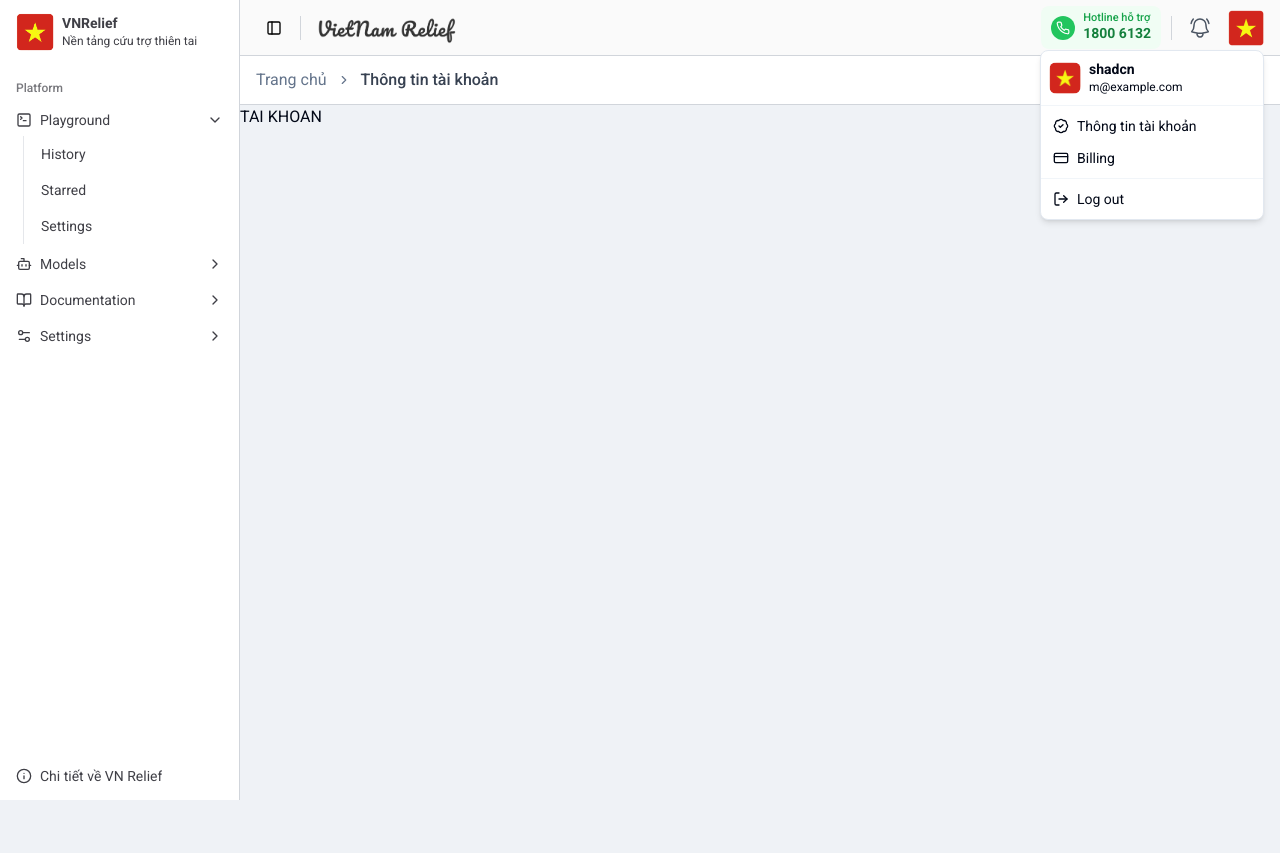
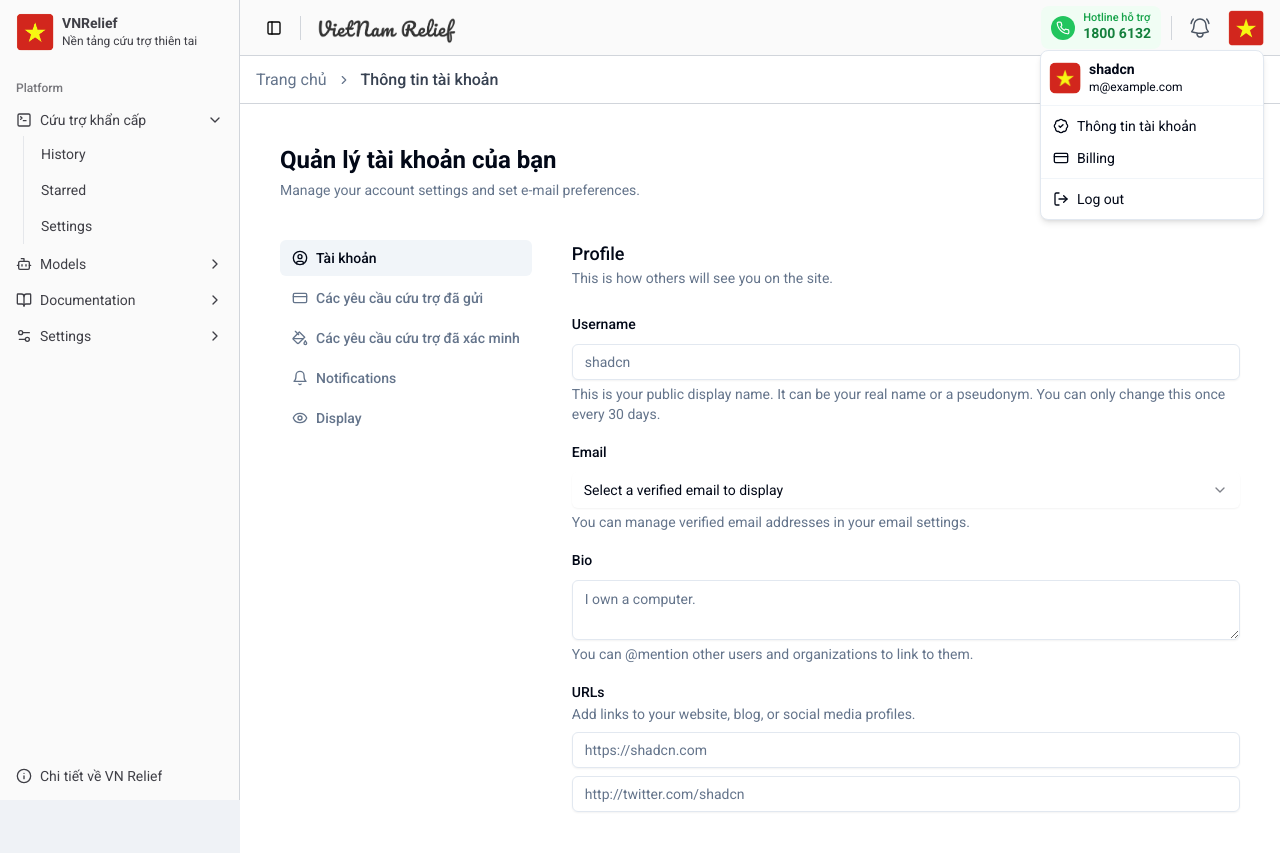
Before and after one commit to duchaunee/vn-relief-cms, a Next.js app: page /tai-khoan in a window 1280 px wide. Both pictures are taken after a click on the element 1246 px from the left and 27 px from the top of the page. Before the commit the page ends 800 px from the top, so only its background shows below. Built offline with nearby package versions, Linux system fonts and the light colour scheme.

Commit message:
pending profile, done ui, retest

```diff
--- a/app/(main-layout)/tai-khoan/page.tsx
+++ b/app/(main-layout)/tai-khoan/page.tsx
@@ -1,3 +1,132 @@
-export default function Dashboard() {
-  return <div className="">TAI KHOAN</div>;
+import { Input } from "@/components/ui/input";
+import {
+  Select,
+  SelectContent,
+  SelectItem,
+  SelectTrigger,
+  SelectValue,
+} from "@/components/ui/select";
+import { Textarea } from "@/components/ui/textarea";
+import { CircleUser, CreditCard, Eye, PaintBucket, Bell } from "lucide-react";
+import Link from "next/link";
+
+export default function SettingsPage() {
+  return (
+    <div className="w-full h-full p-10 bg-white">
+      <div className="space-y-1">
+        <h1 className="text-2xl font-semibold">Quản lý tài khoản của bạn</h1>
+        <p className="text-sm text-muted-foreground">
+          Manage your account settings and set e-mail preferences.
+        </p>
+      </div>
+      <div className="flex gap-10 pt-10">
+        <aside className="w-fit">
+          <nav className="flex flex-col space-y-1">
+            <Link
+              href="#"
+              className="flex items-center gap-2 rounded-md bg-muted px-3 py-2 text-sm font-medium"
+            >
+              <CircleUser className="h-4 w-4" />
+              Tài khoản
+            </Link>
+            <Link
+              href="#"
+              className="flex items-center gap-2 rounded-md px-3 py-2 text-sm font-medium text-muted-foreground hover:bg-muted"
+            >
+              <CreditCard className="h-4 w-4" />
+              Các yêu cầu cứu trợ đã gửi
+            </Link>
+            <Link
+              href="#"
+              className="flex items-center gap-2 rounded-md px-3 py-2 text-sm font-medium text-muted-foreground hover:bg-muted"
+            >
+              <PaintBucket className="h-4 w-4" />
+              Các yêu cầu cứu trợ đã xác minh
+            </Link>
+            <Link
+              href="#"
+              className="flex items-center gap-2 rounded-md px-3 py-2 text-sm font-medium text-muted-foreground hover:bg-muted"
+            >
+              <Bell className="h-4 w-4" />
+              Notifications
+            </Link>
+            <Link
+              href="#"
+              className="flex items-center gap-2 rounded-md px-3 py-2 text-sm font-medium text-muted-foreground hover:bg-muted"
+            >
+              <Eye className="h-4 w-4" />
+              Display
+            </Link>
+          </nav>
+        </aside>
+        <main className="flex-1">
+          <div className="space-y-6">
+            <div>
+              <h2 className="text-lg font-medium">Profile</h2>
+              <p className="text-sm text-muted-foreground">
+                This is how others will see you on the site.
+              </p>
+            </div>
+
+            <div className="space-y-4">
+              <div>
+                <label className="text-sm font-medium" htmlFor="username">
+                  Username
+                </label>
+                <Input id="username" className="mt-2" placeholder="shadcn" />
+                <p className="mt-1 text-sm text-muted-foreground">
+                  This is your public display name. It can be your real name or
+                  a pseudonym. You can only change this once every 30 days.
+                </p>
+              </div>
+
+              <div>
+                <label className="text-sm font-medium">Email</label>
+                <Select defaultValue="select">
+                  <SelectTrigger className="mt-2">
+                    <SelectValue placeholder="Select a verified email to display" />
+                  </SelectTrigger>
+                  <SelectContent>
+                    <SelectItem value="select">
+                      Select a verified email to display
+                    </SelectItem>
+                  </SelectContent>
+                </Select>
+                <p className="mt-1 text-sm text-muted-foreground">
+                  You can manage verified email addresses in your email
+                  settings.
+                </p>
+              </div>
+
+              <div>
+                <label className="text-sm font-medium" htmlFor="bio">
+                  Bio
+                </label>
+                <Textarea
+                  id="bio"
+                  className="mt-2"
+                  placeholder="I own a computer."
+                />
+                <p className="mt-1 text-sm text-muted-foreground">
+                  You can @mention other users and organizations to link to
+                  them.
+                </p>
+              </div>
+
+              <div>
+                <label className="text-sm font-medium">URLs</label>
+                <p className="text-sm text-muted-foreground mb-2">
+                  Add links to your website, blog, or social media profiles.
+                </p>
+                <div className="space-y-2">
+                  <Input placeholder="https://shadcn.com" />
+                  <Input placeholder="http://twitter.com/shadcn" />
+                </div>
+              </div>
+            </div>
+          </div>
+        </main>
+      </div>
+    </div>
+  );
 }
--- a/app/globals.css
+++ b/app/globals.css
@@ -37,7 +37,7 @@
     --chart-4: 43 74% 66%;
     --chart-5: 27 87% 67%;
     --radius: 0.5rem;
-    --sidebar-background: 0 0% 100%;
+    --sidebar-background: 0 0% 98%;
     --sidebar-foreground: 240 5.3% 26.1%;
     --sidebar-primary: 240 5.9% 10%;
     --sidebar-primary-foreground: 0 0% 98%;
--- a/components/nav-user.tsx
+++ b/components/nav-user.tsx
@@ -57,10 +57,12 @@ export function NavUser({
             </DropdownMenuLabel>
             <DropdownMenuSeparator />
             <DropdownMenuGroup>
-              <DropdownMenuItem>
-                <BadgeCheck />
-                Thông tin tài khoản
-              </DropdownMenuItem>
+              <Link href="/tai-khoan">
+                <DropdownMenuItem>
+                  <BadgeCheck />
+                  Thông tin tài khoản
+                </DropdownMenuItem>
+              </Link>
               <DropdownMenuItem>
                 <CreditCard />
                 Billing
--- /dev/null
+++ b/components/ui/tabs.tsx
@@ -0,0 +1,55 @@
+"use client";
+
+import * as React from "react";
+import * as TabsPrimitive from "@radix-ui/react-tabs";
+
+import { cn } from "@/lib/utils";
+
+const Tabs = TabsPrimitive.Root;
+
+const TabsList = React.forwardRef<
+  React.ElementRef<typeof TabsPrimitive.List>,
+  React.ComponentPropsWithoutRef<typeof TabsPrimitive.List>
+>(({ className, ...props }, ref) => (
+  <TabsPrimitive.List
+    ref={ref}
+    className={cn(
+      "inline-flex h-9 items-center justify-center rounded-lg bg-muted p-1 text-muted-foreground",
+      className
+    )}
+    {...props}
+  />
+));
+TabsList.displayName = TabsPrimitive.List.displayName;
+
+const TabsTrigger = React.forwardRef<
+  React.ElementRef<typeof TabsPrimitive.Trigger>,
+  React.ComponentPropsWithoutRef<typeof TabsPrimitive.Trigger>
+>(({ className, ...props }, ref) => (
+  <TabsPrimitive.Trigger
+    ref={ref}
+    className={cn(
+      "inline-flex items-center justify-center whitespace-nowrap rounded-md px-3 py-1 text-sm font-medium ring-offset-background transition-all focus-visible:outline-none focus-visible:ring-2 focus-visible:ring-ring focus-visible:ring-offset-2 disabled:pointer-events-none disabled:opacity-50 data-[state=active]:bg-background data-[state=active]:text-foreground data-[state=active]:shadow",
+      className
+    )}
+    {...props}
+  />
+));
+TabsTrigger.displayName = TabsPrimitive.Trigger.displayName;
+
+const TabsContent = React.forwardRef<
+  React.ElementRef<typeof TabsPrimitive.Content>,
+  React.ComponentPropsWithoutRef<typeof TabsPrimitive.Content>
+>(({ className, ...props }, ref) => (
+  <TabsPrimitive.Content
+    ref={ref}
+    className={cn(
+      "mt-2 ring-offset-background focus-visible:outline-none focus-visible:ring-2 focus-visible:ring-ring focus-visible:ring-offset-2",
+      className
+    )}
+    {...props}
+  />
+));
+TabsContent.displayName = TabsPrimitive.Content.displayName;
+
+export { Tabs, TabsList, TabsTrigger, TabsContent };
--- a/constants/side-bar.ts
+++ b/constants/side-bar.ts
@@ -36,8 +36,8 @@ export const dataSidebar = {
   ],
   navMain: [
     {
-      title: "Playground",
-      url: "#",
+      title: "Cứu trợ khẩn cấp",
+      url: "/cuu-tro-khan-cap",
       icon: SquareTerminal,
       isActive: true,
       items: [
--- a/package.json
+++ b/package.json
@@ -21,6 +21,7 @@
     "@radix-ui/react-select": "^2.1.2",
     "@radix-ui/react-separator": "^1.1.0",
     "@radix-ui/react-slot": "^1.1.0",
+    "@radix-ui/react-tabs": "^1.1.1",
     "@radix-ui/react-toast": "^1.2.2",
     "@radix-ui/react-tooltip": "^1.1.4",
     "@react-google-maps/api": "^2.20.3",
```
Also changed, not shown: 1 other file (tests, documents, lock files or other folders).
